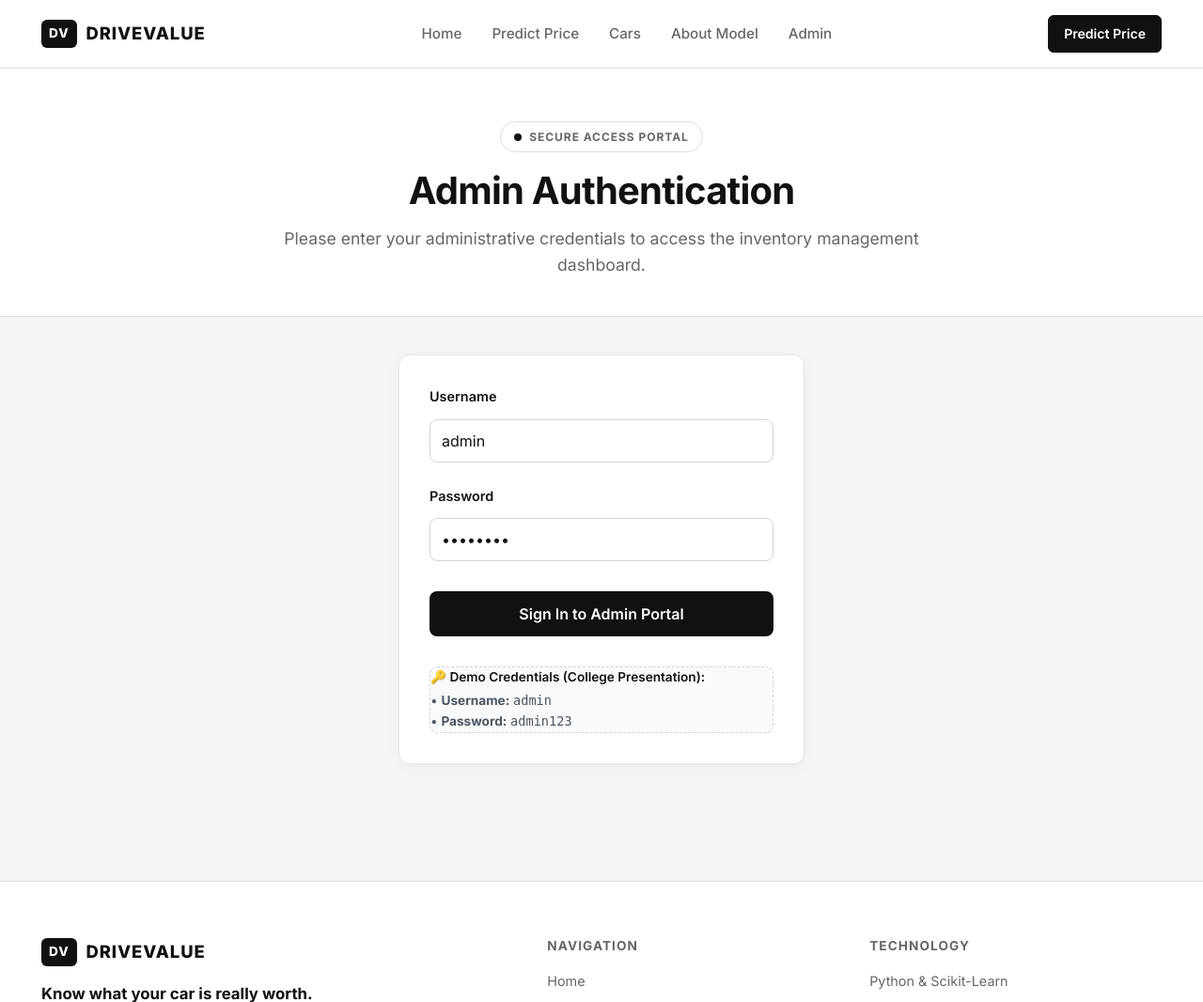
After one commit to AnshuS17/DriveValue, a Flask app: page /admin/login in a window 1280 px wide. The commit adds this page. Shown: the top 1066 px of the page at 94% size. Run offline with Flask 3, Linux system fonts and the light colour scheme; data that the repository does not hold is empty.

Commit message:
feat(auth): separate admin portal behind secure ID/Password login system

```diff
--- a/app.py
+++ b/app.py
@@ -2,7 +2,7 @@ import os
 import json
 import random
 import base64
-from flask import Flask, render_template, request, jsonify
+from flask import Flask, render_template, request, jsonify, session, redirect, url_for
 
 from database.db import db_manager
 from utils.helpers import format_currency, calculate_market_range, generate_price_explanation, generate_image_price_explanation
@@ -16,6 +16,10 @@ app = Flask(
     static_folder=os.path.join(BASE_DIR, "static")
 )
 app.config["SECRET_KEY"] = os.getenv("SECRET_KEY", "drive-value-ai-college-project-secret-key-2026")
+
+ADMIN_USERNAME = os.getenv("ADMIN_USERNAME", "admin")
+ADMIN_PASSWORD = os.getenv("ADMIN_PASSWORD", "admin123")
+
 
 
 MODEL_PATH = os.path.join(BASE_DIR, "model", "car_price_model.pkl")
@@ -108,11 +112,44 @@ def about():
 
 @app.route("/admin")
 def admin():
+    if not session.get("admin_logged_in"):
+        return redirect("/admin/login")
     return render_template("admin.html")
+
+@app.route("/admin/login")
+def admin_login_page():
+    if session.get("admin_logged_in"):
+        return redirect("/admin")
+    return render_template("admin_login.html")
 
 # =========================================================================
 # REST API ENDPOINTS
 # =========================================================================
+
+@app.route("/api/admin/login", methods=["POST"])
+def admin_login_api():
+    """Authenticates admin credentials and creates session."""
+    data = request.get_json() or {}
+    username = str(data.get("username", "")).strip()
+    password = str(data.get("password", "")).strip()
+
+    if username == ADMIN_USERNAME and password == ADMIN_PASSWORD:
+        session["admin_logged_in"] = True
+        return jsonify({"success": True, "message": "Admin authentication successful"})
+    else:
+        return jsonify({"success": False, "message": "Invalid username or password"}), 401
+
+@app.route("/api/admin/logout", methods=["POST", "GET"])
+def admin_logout_api():
+    """Logs out admin session."""
+    session.pop("admin_logged_in", None)
+    return jsonify({"success": True, "message": "Logged out successfully"})
+
+@app.route("/api/admin/status", methods=["GET"])
+def admin_status_api():
+    """Returns admin authentication session status."""
+    return jsonify({"success": True, "logged_in": bool(session.get("admin_logged_in"))})
+
 
 @app.route("/api/stats", methods=["GET"])
 def get_stats():
@@ -177,6 +214,8 @@ def get_car_detail(car_id):
 @app.route("/api/cars", methods=["POST"])
 def add_car():
     """Adds a new car record to MongoDB (Admin function)."""
+    if not session.get("admin_logged_in"):
+        return jsonify({"success": False, "message": "Unauthorized. Please log in to admin portal."}), 401
     try:
         data = request.get_json()
         if not data:
@@ -213,6 +252,8 @@ def add_car():
 @app.route("/api/cars/<car_id>", methods=["DELETE"])
 def delete_car(car_id):
     """Deletes a car record by ID (Admin function)."""
+    if not session.get("admin_logged_in"):
+        return jsonify({"success": False, "message": "Unauthorized. Please log in to admin portal."}), 401
     success = db_manager.delete_car(car_id)
     if success:
         return jsonify({"success": True, "message": "Car deleted successfully"})
--- /dev/null
+++ b/templates/admin_login.html
@@ -0,0 +1,90 @@
+{% extends "base.html" %}
+
+{% block title %}DriveValue | Admin Login{% endblock %}
+
+{% block content %}
+<div class="page-header text-center">
+    <div class="container">
+        <span class="badge-dot-container"><span class="badge-dot"></span> SECURE ACCESS PORTAL</span>
+        <h1 class="page-title">Admin Authentication</h1>
+        <p class="page-subtitle">Please enter your administrative credentials to access the inventory management dashboard.</p>
+    </div>
+</div>
+
+<div class="container" style="max-width: 480px; margin-bottom: 4rem;">
+    <div class="card p-4 shadow-sm" style="background: #ffffff; border: 1px solid #e5e5e5; border-radius: 12px;">
+
+        <!-- Error Alert -->
+        <div id="loginErrorAlert" class="alert alert-danger hidden mb-4" style="display: none; padding: 12px; background: #fee2e2; border: 1px solid #f87171; color: #991b1b; border-radius: 8px; font-size: 0.9rem;">
+            Invalid username or password. Please try again.
+        </div>
+
+        <form id="adminLoginForm">
+            <div class="form-group mb-3">
+                <label for="adminUsername" style="font-weight: 600; font-size: 0.9rem; margin-bottom: 6px; display: block; color: #111111;">Username</label>
+                <input type="text" id="adminUsername" name="username" class="form-control" placeholder="Enter admin username" value="admin" required style="width: 100%; padding: 12px; border: 1px solid #d1d5db; border-radius: 8px; font-size: 1rem;">
+            </div>
+
+            <div class="form-group mb-4">
+                <label for="adminPassword" style="font-weight: 600; font-size: 0.9rem; margin-bottom: 6px; display: block; color: #111111;">Password</label>
+                <input type="password" id="adminPassword" name="password" class="form-control" placeholder="Enter admin password" value="admin123" required style="width: 100%; padding: 12px; border: 1px solid #d1d5db; border-radius: 8px; font-size: 1rem;">
+            </div>
+
+            <button type="submit" id="loginSubmitBtn" class="btn btn-primary btn-lg" style="width: 100%; padding: 14px; background: #111111; color: #ffffff; border: none; border-radius: 8px; font-weight: 600; font-size: 1rem; cursor: pointer; transition: all 0.2s ease;">
+                Sign In to Admin Portal
+            </button>
+        </form>
+
+        <!-- Demo Credentials Box -->
+        <div class="mt-4 p-3" style="background: #f9fafb; border: 1px dashed #d1d5db; border-radius: 8px; font-size: 0.85rem; color: #4b5563;">
+            <div style="font-weight: 600; color: #111111; margin-bottom: 4px;">🔑 Demo Credentials (College Presentation):</div>
+            <div>• <strong>Username:</strong> <code>admin</code></div>
+            <div>• <strong>Password:</strong> <code>admin123</code></div>
+        </div>
+    </div>
+</div>
+{% endblock %}
+
+{% block extra_js %}
+<script>
+document.addEventListener("DOMContentLoaded", function() {
+    const form = document.getElementById("adminLoginForm");
+    const errorAlert = document.getElementById("loginErrorAlert");
+    const submitBtn = document.getElementById("loginSubmitBtn");
+
+    form.addEventListener("submit", async function(e) {
+        e.preventDefault();
+        errorAlert.style.display = "none";
+        submitBtn.disabled = true;
+        submitBtn.textContent = "Authenticating...";
+
+        const username = document.getElementById("adminUsername").value.trim();
+        const password = document.getElementById("adminPassword").value.trim();
+
+        try {
+            const response = await fetch("/api/admin/login", {
+                method: "POST",
+                headers: { "Content-Type": "application/json" },
+                body: JSON.stringify({ username, password })
+            });
+
+            const data = await response.json();
+
+            if (data.success) {
+                window.location.href = "/admin";
+            } else {
+                errorAlert.textContent = data.message || "Invalid username or password.";
+                errorAlert.style.display = "block";
+                submitBtn.disabled = false;
+                submitBtn.textContent = "Sign In to Admin Portal";
+            }
+        } catch (err) {
+            errorAlert.textContent = "Connection error. Please try again.";
+            errorAlert.style.display = "block";
+            submitBtn.disabled = false;
+            submitBtn.textContent = "Sign In to Admin Portal";
+        }
+    });
+});
+</script>
+{% endblock %}
```
Also changed, not shown: static/js/admin.js (+15 -0 lines), templates/admin.html (+7 -2 lines).
